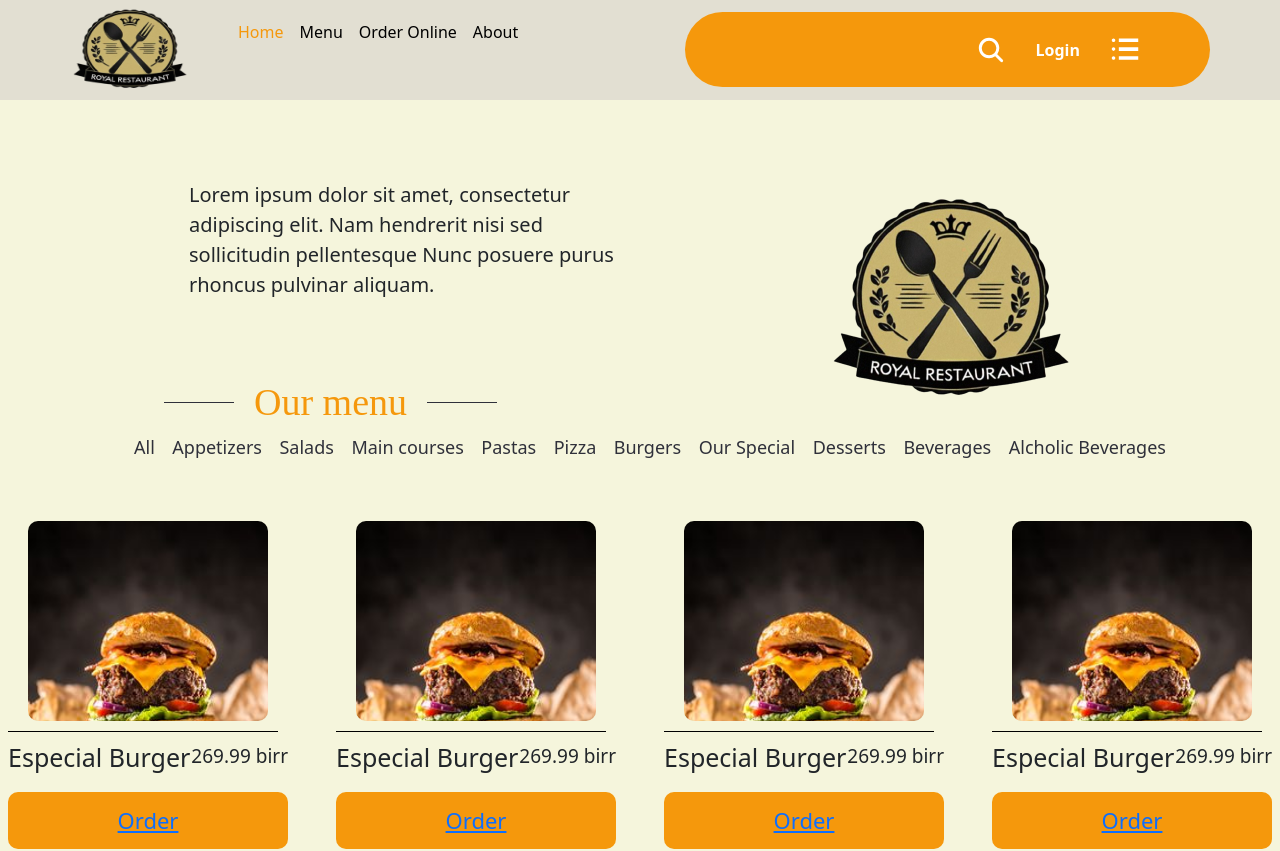
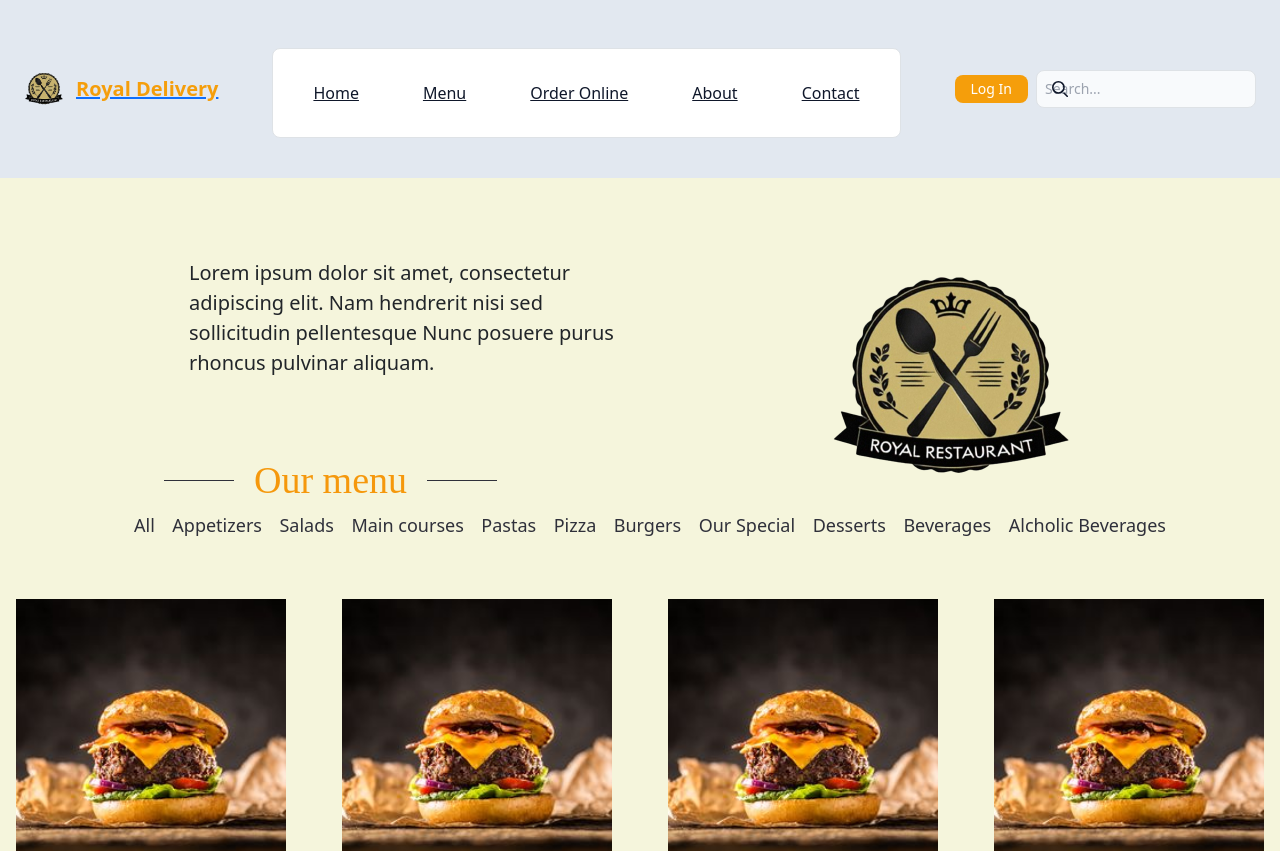
Before and after one commit to fseha-hagos/food-delivery, a React (Create React App) app: page /menu in a window 1280 px wide. Shown: the top 851 px of the page. Built offline with nearby package versions, Linux system fonts and the light colour scheme; a web font is replaced by a local one.

Commit message:
Update navbar.js

```diff
--- a/src/pages/components/navbar.js
+++ b/src/pages/components/navbar.js
@@ -1,51 +1,142 @@
 import React from 'react';
-import '../styles/components.css';
-import { IconContext } from 'react-icons';
-import { IoSearch } from "react-icons/io5";
-import { TfiMenuAlt } from "react-icons/tfi";
-import SignUp from '../SignUp';
-import Home from '../home';
-import {
-    BrowserRouter as Router,
-    Routes, Route,
-    Link
-} from 'react-router-dom';
+import logo from '../assets/logo.png';
 
-function Navbar() {
-    return (
+const Navbar = () => {
+  return (
+    <nav className="bg-slate-200 border-slate-200 dark:bg-slate-900">
+      <div className="max-w-screen-xl flex flex-wrap items-center justify-between mx-auto p-4">
+        <Logo />
+        <div className="flex md:order-2">
+          <AuthButtons />
+          <SearchToggle />
+          <SearchInput />
+          <MenuToggle />
+        </div>
+        <Menu />
+      </div>
+    </nav>
+  );
+};
 
-        <div className='navbar-container'>
-            <div className='logo-container'>
-                <img src={require("../assets/logo.png")} alt={"Carlie Anglemire"} style={{width:"120px", height: "100px"}}/>
-            </div>
-            <div className='menu-container'>
-                <ul className='menu-list'>
-                    <li className='menu-list-item hover:border-b-[2px] hover:border-black'><Link className='active' to="/home">Home</Link></li>
-                    <li className='menu-list-item hover:border-b-[2px] hover:border-black'><Link to="/menu">Menu</Link></li>
-                    <li className='menu-list-item hover:border-b-[2px] hover:border-black'><Link to="/order">Order Online</Link></li>
-                    <li className='menu-list-item hover:border-b-[2px] hover:border-black'><Link to="/about">About</Link></li>
+const Logo = () => (
+  <a href="/home" className="flex items-center space-x-3 rtl:space-x-reverse">
+    <img src={logo} className="h-10" alt="Royal Delivery Logo" />
+    <span className="self-center text-xl font-semibold whitespace-nowrap text-amber-500 dark:text-amber-200 hover:text-slate-900 dark:hover:text-amber-500">
+      Royal Delivery
+    </span>
+  </a>
+);
 
-                </ul>
+const AuthButtons = () => (
+  <div className="flex items-center">
+    <button
+      type="button"
+      className="text-white bg-amber-500 hover:bg-amber-600 focus:ring-4 focus:outline-none focus:ring-amber-300 font-medium rounded-lg text-sm mr-2 px-3 py-1 text-center dark:bg-amber-500 dark:hover:bg-amber-600 dark:focus:ring-amber-800"
+    >
+      Log In
+    </button>
+  </div>
+);
 
-            </div>
-            <div className='search-container'>
-            <IconContext.Provider value={{ color: 'white', size: '30px', className: 'menu-icon'}} >
-                <div className='menu-icon'>
-                 <IoSearch />
-                </div>
-            </IconContext.Provider>
-            <div className= 'login-button'  onClick={()=>alert("hello there")}><a style={{color:'white',height: '30px', fontWeight: "600", textAlign: "center"}}>Login</a></div>
-            <IconContext.Provider value={{ color: 'white', size: '30px', className: 'menu-icon'}} >
-                <div className='menu-icon'>
-                  <TfiMenuAlt />
-                </div>
-            </IconContext.Provider>
-            </div>
+const SearchToggle = () => (
+  <button
+    data-collapse-toggle="navbar-search"
+    type="button"
+    className="md:hidden text-amber-500 dark:text-amber-200 hover:text-amber-500 focus:outline-none focus:ring-2 focus:ring-amber-700 dark:focus:ring-amber-200 rounded-lg text-sm p-2.5 me-1"
+    aria-controls="navbar-search"
+    aria-expanded="false"
+  >
+    <svg className="w-5 h-5" aria-hidden="true" xmlns="http://www.w3.org/2000/svg" fill="none" viewBox="0 0 20 20">
+      <path
+        stroke="currentColor"
+        strokeLinecap="round"
+        strokeLinejoin="round"
+        strokeWidth="2"
+        d="m19 19-4-4m0-7A7 7 0 1 1 1 8a7 7 0 0 1 14 0Z"
+      />
+    </svg>
+    <span className="sr-only">Search</span>
+  </button>
+);
 
+const SearchInput = () => (
+  <div className="relative hidden md:block">
+    <div className="absolute inset-y-0 start-0 flex items-center ps-3 pointer-events-none">
+      <svg className="w-4 h-4 text-slate-900 dark:text-slate-200" aria-hidden="true" xmlns="http://www.w3.org/2000/svg" fill="none" viewBox="0 0 20 20">
+        <path
+          stroke="currentColor"
+          strokeLinecap="round"
+          strokeLinejoin="round"
+          strokeWidth="2"
+          d="m19 19-4-4m0-7A7 7 0 1 1 1 8a7 7 0 0 1 14 0Z"
+        />
+      </svg>
+    </div>
+    <input
+      type="text"
+      id="search-navbar"
+      className="block w-full p-2 ps-10 text-sm text-slate-900 border border-slate-300 rounded-lg bg-slate-50 focus:ring-amber-500 focus:border-amber-500 dark:bg-slate-700 dark:border-slate-600 dark:placeholder-slate-400 dark:text-white dark:focus:ring-amber-500 dark:focus:border-amber-500"
+      placeholder="Search..."
+    />
+  </div>
+);
 
-        </div>
+const MenuToggle = () => (
+  <button
+    data-collapse-toggle="navbar-search"
+    type="button"
+    className="inline-flex items-center p-2 w-10 h-10 justify-center text-sm text-amber-500 rounded-lg md:hidden hover:text-amber-900 focus:outline-none focus:ring-2 focus:ring-amber-500 dark:text-amber-200 dark:hover:text-amber-500 dark:focus:ring-amber-200"
+    aria-controls="navbar-search"
+    aria-expanded="false"
+  >
+    <span className="sr-only">Open main menu</span>
+    <svg className="w-5 h-5" aria-hidden="true" xmlns="http://www.w3.org/2000/svg" fill="none" viewBox="0 0 17 14">
+      <path
+        stroke="currentColor"
+        strokeLinecap="round"
+        strokeLinejoin="round"
+        strokeWidth="2"
+        d="M1 1h15M1 7h15M1 13h15"
+      />
+    </svg>
+  </button>
+);
 
-    );
-}
+const Menu = () => (
+  <div className="items-center justify-between hidden w-full md:flex md:w-auto md:order-1" id="navbar-search">
+    <div className="relative mt-3 md:hidden">
+      <div className="absolute inset-y-0 start-0 flex items-center ps-3 pointer-events-none">
+        <svg className="w-4 h-4 text-slate-500 dark:text-slate-400" aria-hidden="true" xmlns="http://www.w3.org/2000/svg" fill="none" viewBox="0 0 20 20">
+          <path
+            stroke="currentColor"
+            strokeLinecap="round"
+            strokeLinejoin="round"
+            strokeWidth="2"
+            d="m19 19-4-4m0-7A7 7 0 1 1 1 8a7 7 0 0 1 14 0Z"
+          />
+        </svg>
+      </div>
+      <input
+        type="text"
+        id="search-navbar"
+        className="block w-full p-2 ps-10 text-sm text-slate-900 border border-amber-300 rounded-lg bg-slate-50 focus:ring-amber-500 focus:border-slate-500 dark:text-slate-700 dark:border-amber-600 dark:placeholder-slate-400 dark:text-white dark:focus:ring-amber-500 dark:focus:border-amber-500"
+        placeholder="Search..."
+      />
+    </div>
+    <ul className="flex flex-col p-4 md:p-0 mt-4 font-medium border border-slate-100 rounded-lg bg-slate-50 md:space-x-8 rtl:space-x-reverse md:flex-row md:mt-0 md:border-0 md:bg-white dark:bg-slate-900 md:dark:bg-slate-900 dark:border-slate-700">
+      {['Home', 'Menu', 'Order Online', 'About', 'Contact'].map((item) => (
+        <li key={item}>
+          <a
+            href={`/${item.toLowerCase().replace(' ', '-')}`}
+            className="block py-2 px-3 text-slate-900 rounded hover:text-amber-500 md:hover:bg-transparent md:hover:text-amber-500 md:p-0 dark:text-amber-200 dark:hover:text-amber-500 md:dark:hover:bg-transparent dark:border-slate-700"
+            aria-current={item === 'Home' ? 'page' : undefined}
+          >
+            {item}
+          </a>
+        </li>
+      ))}
+    </ul>
+  </div>
+);
 
 export default Navbar;
```
